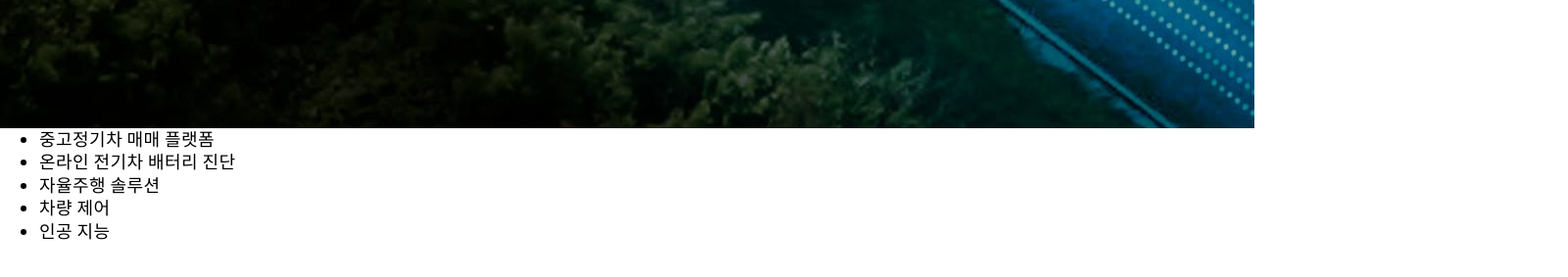
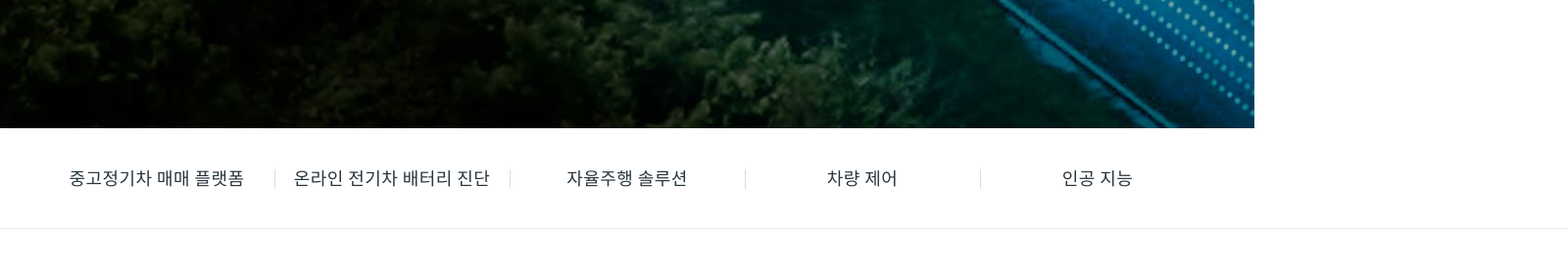
Before and after one commit to haileyport/caredit_fe_test, a plain HTML site: page index.html in a window 1280 px wide. Shown: the part 425-708 px from the top of the page at 98% size, 1600 px wide, since content can reach past the window. Drawn offline with Linux system fonts and the light colour scheme.

Commit message:
style: menu styling

```diff
--- a/style.css
+++ b/style.css
@@ -100,3 +100,101 @@ p {
     transform: translateY(-50%);
 
 }
+
+/* menu */
+.menu_wrap {
+    position: relative;
+    padding-top: 97px;
+}
+
+.menu {
+    position: absolute;
+    z-index: 1;
+    top: 0;
+    left: 50%;
+    transform: translateX(-50%);
+    width: 1920px;
+    background: white;
+}
+
+.menu ul {
+    list-style:none;
+    padding-left:0px;
+}
+
+.menu ul:before {
+    content: '';
+    position: absolute;
+    z-index: -1;
+    bottom: 0;
+    left: 50%;
+    transform: translateX(-50%);
+    width: 1920px;
+    height: 1px;
+    background: #EBEBEB;
+}
+
+.menu ul:after {
+    content: '';
+    clear:both;
+    display: block;
+}
+
+.menu li {
+    position: relative;
+    float: left;
+    width: 20%;
+    height: 100%;
+    text-align: center;
+}
+
+.menu li:first-child:before {
+    display: none;
+}
+
+.menu li:before {
+    content: '';
+    position: absolute;
+    z-index: 1;
+    top: 50%;
+    left: 0;
+    transform: translateY(-50%);
+    width: 1px;
+    height: 20px;
+    background: #ddd;
+}
+
+.menu li a {
+    display: block;
+    width: 100%;
+    height: 100%;
+    color: #29363F;
+}
+
+.menu li a span {
+    position: relative;
+    display: inline-block;
+    height: 100%;
+    padding: 40px 0;
+}
+
+.menu li a span:before {
+    content: '';
+    position: absolute;
+    z-index: 1;
+    bottom: 0;
+    width: 100%;
+    font-weight: 300;
+    height: 4px;
+    background:#218DE9;
+    opacity:0;
+}
+
+.menu li:hover a {
+    color: #218DE9;
+    font-weight: 600;
+}
+
+.menu li:hover a span:before {
+    opacity: 1;
+}
```
